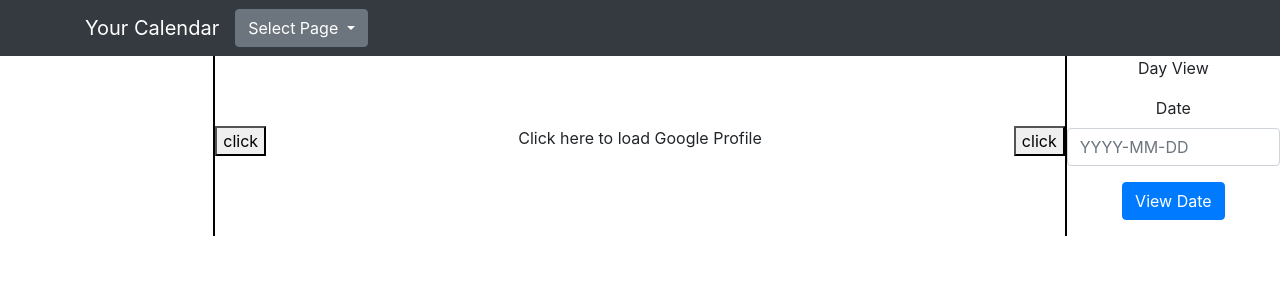
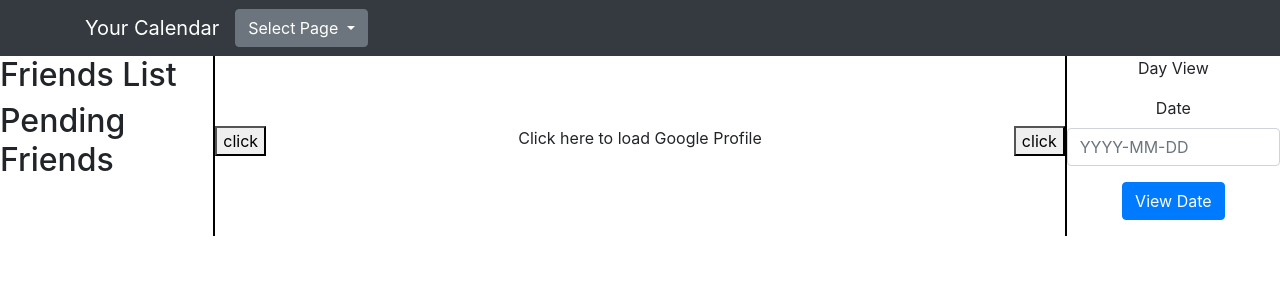
Before and after one commit to jwkeegan/CalendarManager, a React (Create React App) app in the folder client/: page / in a window 1280 px wide. Shown: the top 300 px of the page. Built offline with nearby package versions, Linux system fonts and the light colour scheme.

Commit message:
friends panel (LeftPanel) started

```diff
--- a/client/src/components/Friend/index.js
+++ b/client/src/components/Friend/index.js
@@ -3,7 +3,7 @@ import React from "react";
 function Friend(props) {
     return (
         <div>
-
+            <p>{props.friend}</p>
         </div>
     )
 }
--- a/client/src/components/LeftPanel/index.js
+++ b/client/src/components/LeftPanel/index.js
@@ -1,32 +1,29 @@
-import React, {Component} from "react";
+import React from "react";
 import Friend from "../Friend";
 
-class LeftPanel extends Component {
-    state = {
-        email: "",
-        name: "",
-        friends: [],
-        pending: []
-    };
-
-    render() {
+function LeftPanel(props) {
     return (
         <div className="row align-center">
             <div className="col-lg-12">
-                    <div className="row" id="friends-list">
-                        {this.state.friends.map(friend => (
+                <div className="row list" id="friends-list">
+                    <h2>Friends List</h2>
+                    {props.friends.map(friend => (
                         <Friend
                             friend={friend.username}
                         />
                     ))}
                 </div>
-                    <div className="row" id="pending-list">
-
+                <div className="row list" id="pending-list">
+                    <h2>Pending Friends</h2>
+                    {props.pending.map(friend => (
+                        <Friend
+                            friend={friend.username}
+                        />
+                    ))}
                 </div>
             </div>
         </div>
     );
 }
-}
 
 export default LeftPanel;
--- /dev/null
+++ b/client/src/components/LeftPanel/style.css
@@ -0,0 +1,3 @@
+.list {
+    height: 50%;
+}
--- a/client/src/pages/Dashboard/index.js
+++ b/client/src/pages/Dashboard/index.js
@@ -183,7 +183,10 @@ class Dashboard extends Component {
             <div className="container-fluid">
                 <div className="row">
                     <div className={this.state.panels[0]} id="left-panel">
-                        <LeftPanel />
+                        <LeftPanel
+                            friends={this.state.friends}
+                            pending={this.state.pending}
+                        />
                     </div>
                     <div className="col text-center" id="center-body">
                         <button id="left-control" onClick={this.changeLeft}>click</button>
```
Lines whose indentation alone changed are shown as unchanged.
